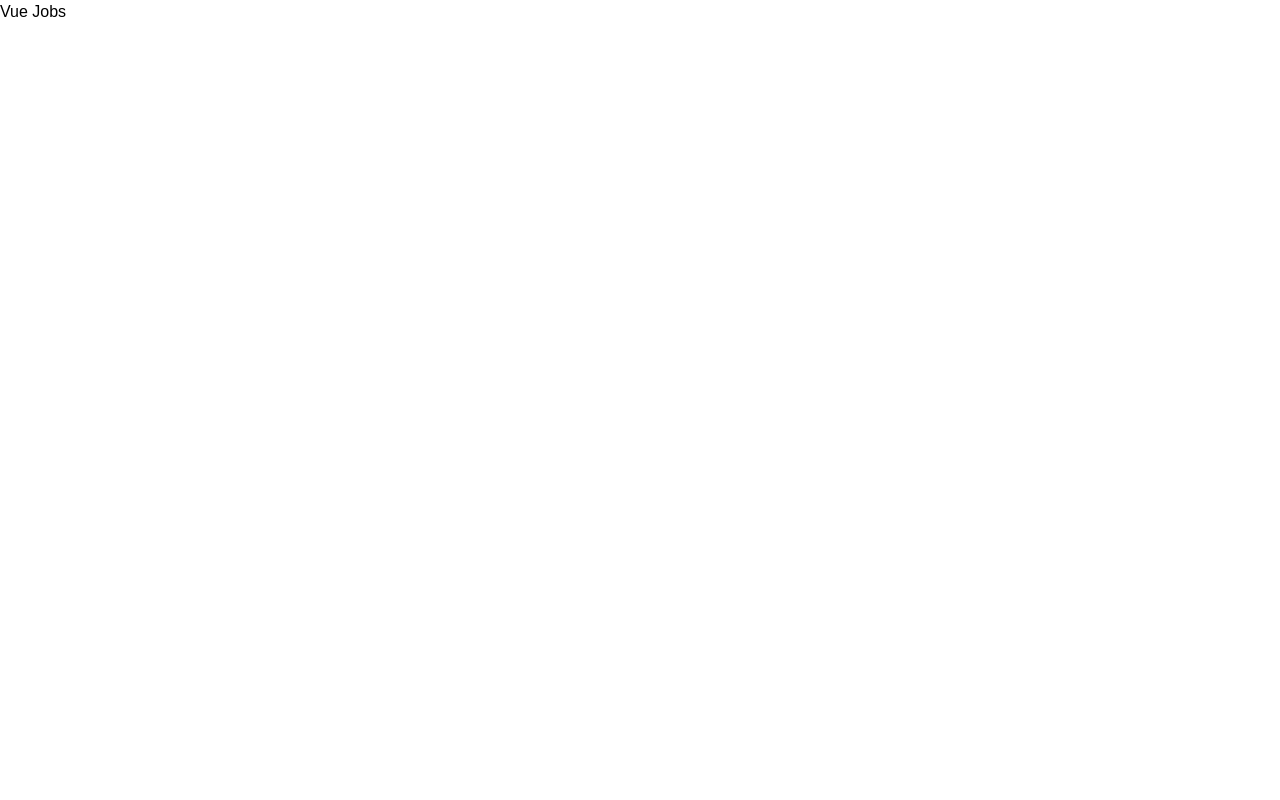
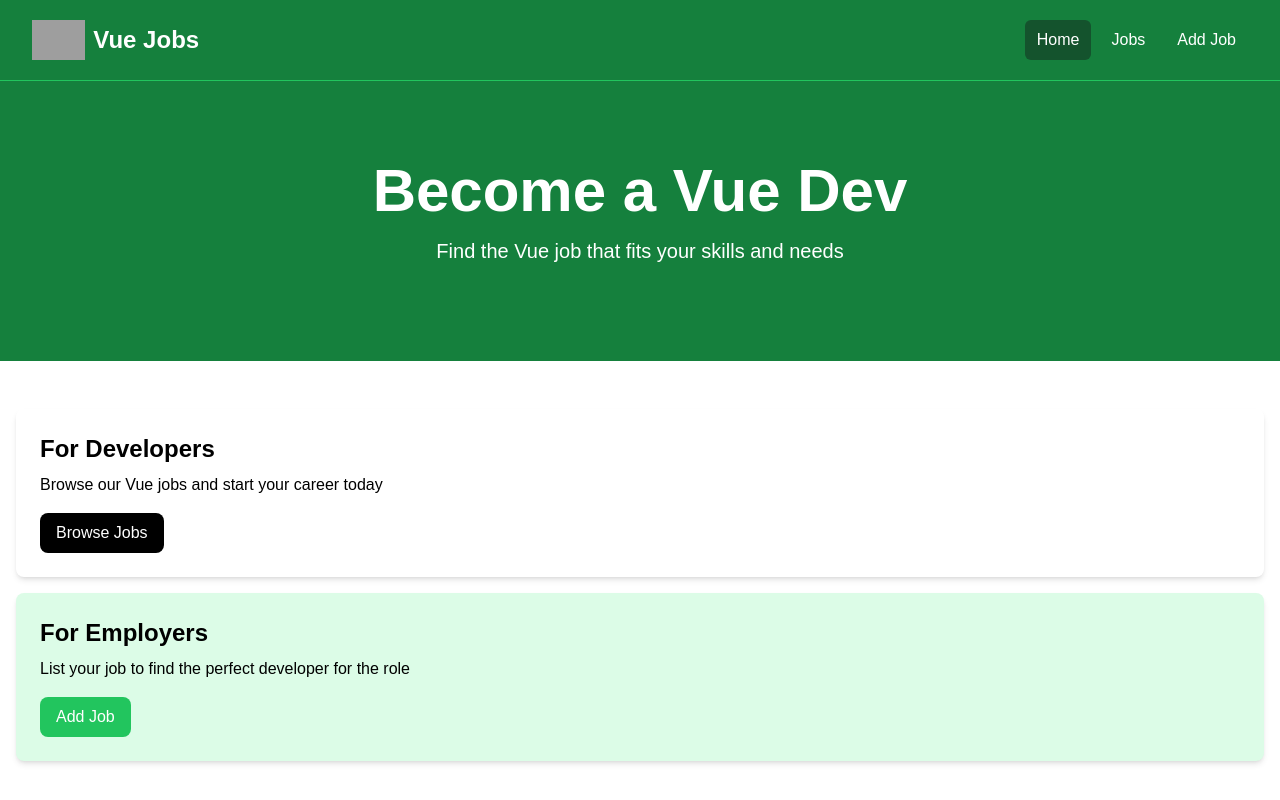
Before and after one commit to muhammad-ahmed-janjua/learning-vue, a Vue app in the folder job-page-project/: page / in a window 1280 px wide. Built offline with nearby package versions, Linux system fonts and the light colour scheme; grey boxes are pictures that could not be loaded.

Commit message:
updated with Nav, Hero and Home Card Components

```diff
--- a/job-page-project/src/App.vue
+++ b/job-page-project/src/App.vue
@@ -1,3 +1,11 @@
+<script setup>
+  import navbar from './components/navbar.vue';
+  import Hero from './components/Hero.vue';
+  import HomeCards from './components/HomeCards.vue';
+</script>
+
 <template>
-  <h1>Vue Jobs</h1>
+  <navbar />
+  <Hero />
+  <HomeCards />
 </template>
```
